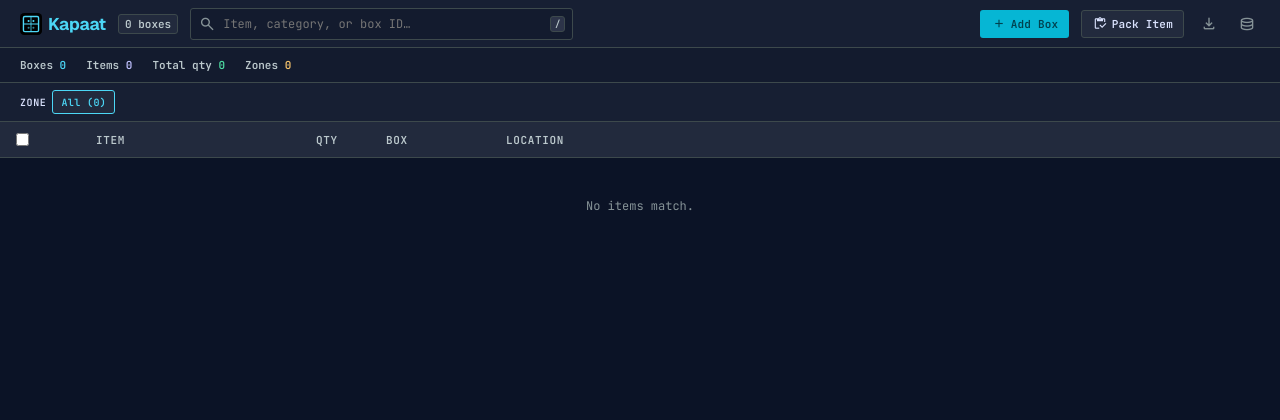
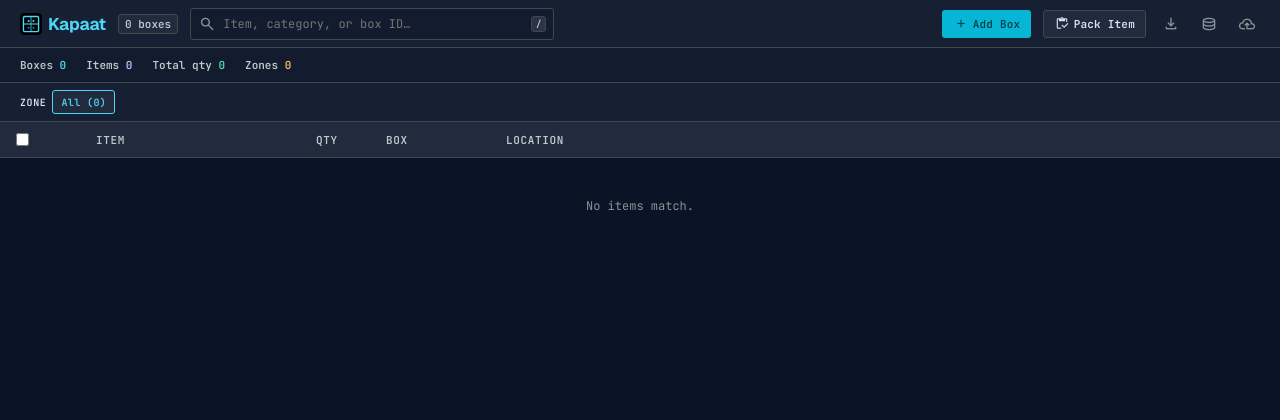
Before and after one commit to nomi25home/garage-storage, a FastAPI app: page / in a window 1280 px wide. Shown: the top 420 px of the page. Run offline with FastAPI, Linux system fonts and the light colour scheme; data that the repository does not hold is empty; parts of the project's set-up code (start-up, migrations or seed data) failed here and were passed over.

Commit message:
feat: add full backup (.zip) download button to navbar
Adds a 'backup' icon-btn next to the existing DB snapshot button.
Clicking it hits /api/backup/download (streaming zip of DB + photos).
Button shows hourglass while the download is dispatched.

Co-Authored-By: Claude Sonnet 4.6 <noreply@anthropic.com>

```diff
--- a/templates/index.html
+++ b/templates/index.html
@@ -199,6 +199,7 @@ select.in { cursor: pointer; }
   <button class="btn" onclick="openAddItem()"><span class="ms">inventory</span><span class="hide-sm">{{ t.nav.pack_item }}</span></button>
   <button class="icon-btn" title="{{ t.nav.export_csv }}" onclick="window.location.href='/export/csv'"><span class="ms">download</span></button>
   <button class="icon-btn" title="{{ t.nav.backup }}" onclick="window.location.href='/api/backup'"><span class="ms">database</span></button>
+  <button class="icon-btn" id="dlBackupBtn" title="Download full backup (.zip)" onclick="triggerFullBackup()"><span class="ms">backup</span></button>
 </header>
 
 <section class="strip" id="strip">
@@ -1038,6 +1039,15 @@ $("q").addEventListener("input", e => {
 
 load();
 setInterval(() => { if (!$("modalBg").classList.contains("open") && !selected) load(); }, 30000);
+
+function triggerFullBackup() {
+  const btn = document.getElementById("dlBackupBtn");
+  const icon = btn.querySelector(".ms");
+  icon.textContent = "hourglass_empty";
+  btn.disabled = true;
+  window.location.href = "/api/backup/download";
+  setTimeout(() => { icon.textContent = "backup"; btn.disabled = false; }, 3000);
+}
 </script>
 {% endif %}
 
```
